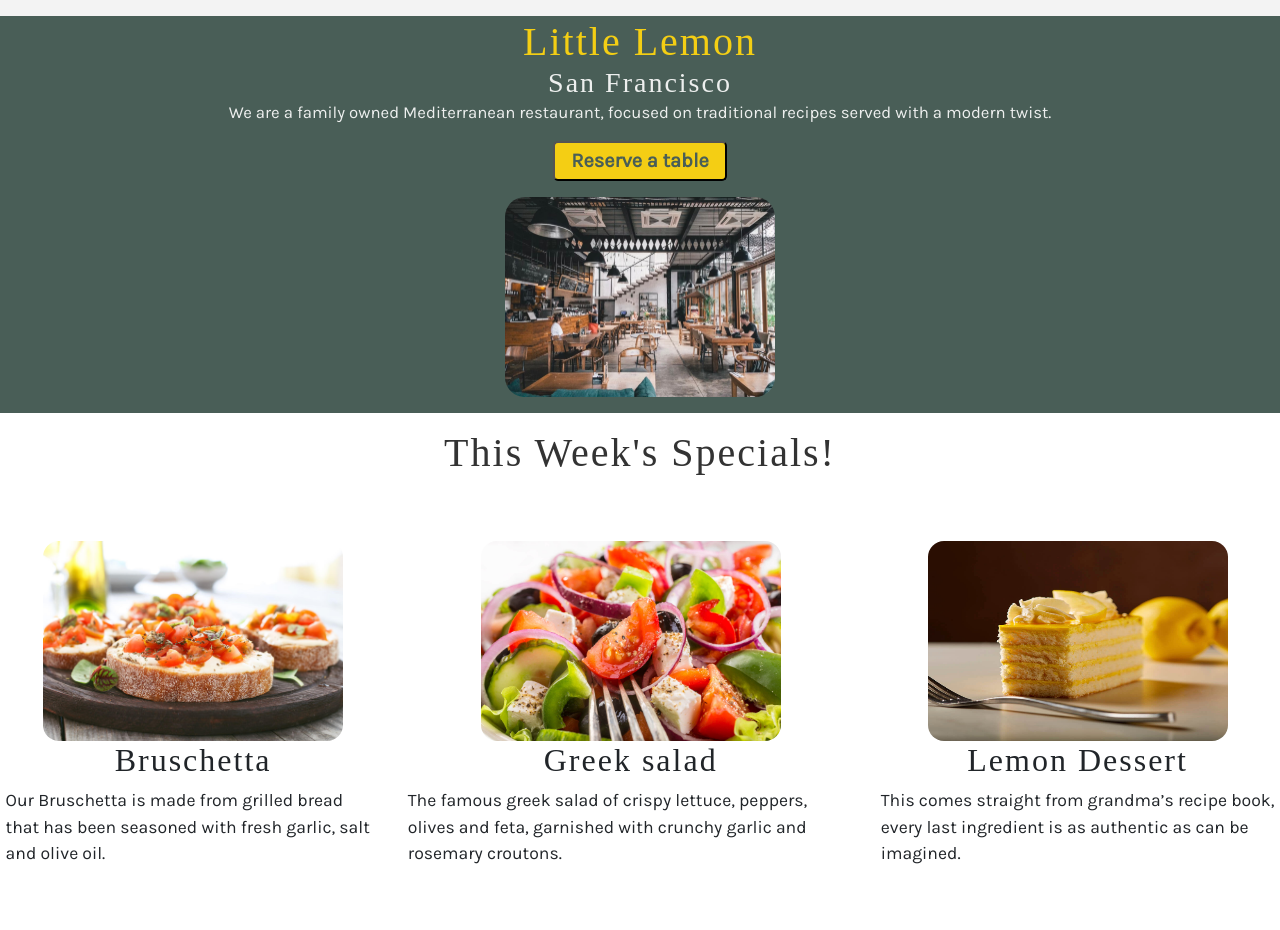
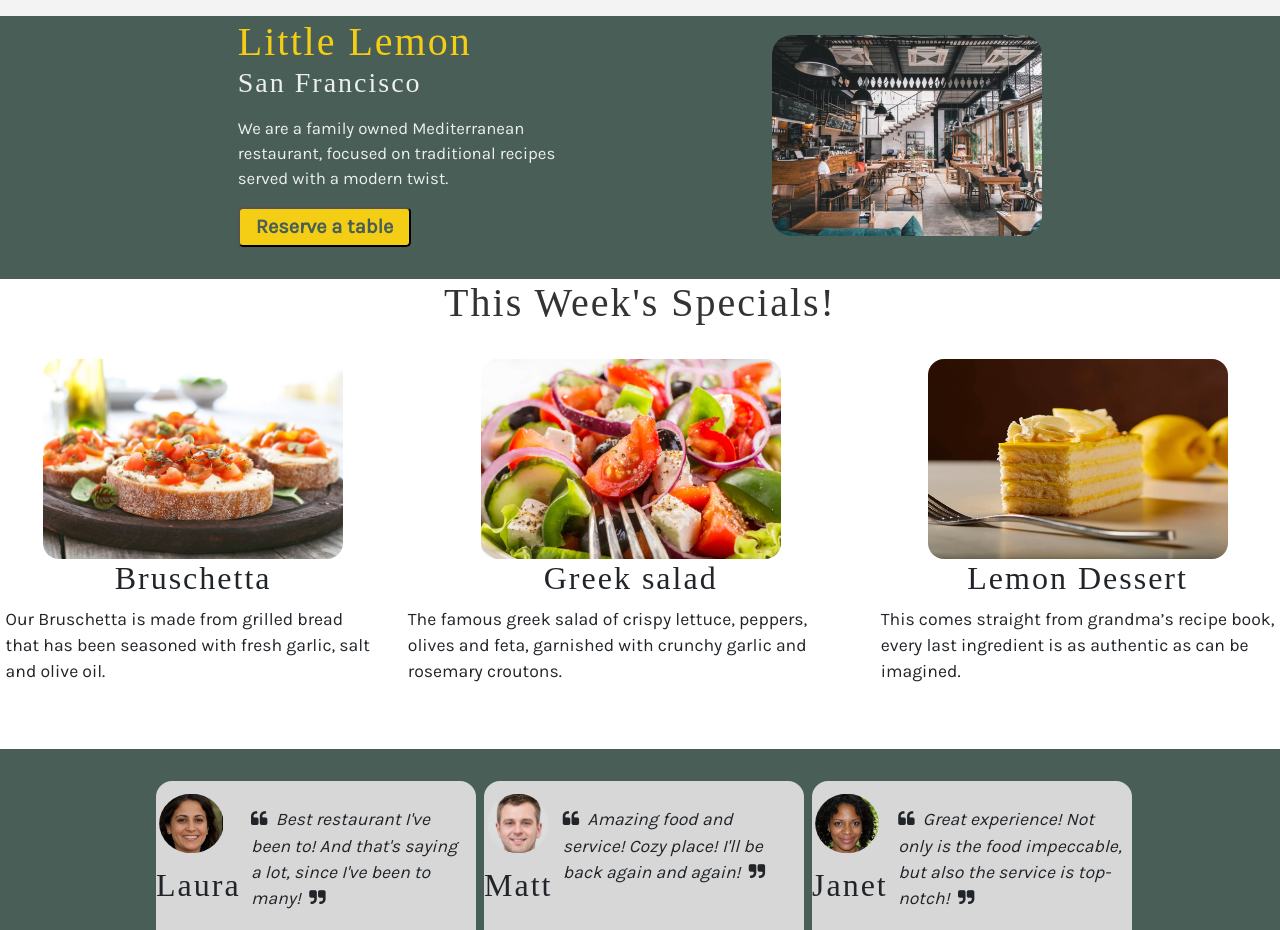
Before and after one commit to JBreitenbr/Frontend-Developer-Capstone, a React (Vite) app: page /Frontend-Developer-Capstone/home in a window 1280 px wide. Shown: the part 60-990 px from the top of the page. Built offline with nearby package versions, Linux system fonts and the light colour scheme; a web font is replaced by a local one.

Commit message:
incorporating even more styles and responsiveness

```diff
--- a/src/App.jsx
+++ b/src/App.jsx
@@ -16,7 +16,6 @@ export default function App() {
           <Route path="/Frontend-Developer-Capstone/home" element={<Home/>}/>
           <Route path="/Frontend-Developer-Capstone/menu" element={<MenuList/>}/>
           <Route path="Frontend-Developer-Capstone/about" element={<About />} />
-          <Route path="Frontend-Developer-Capstone/specials" element={<Specials />} />
           <Route path="Frontend-Developer-Capstone/reservations" element={<Reservations />} />
           <Route
             path="Frontend-Developer-Capstone/confirmedReservation"
--- a/src/components/ConfirmedReservation.jsx
+++ b/src/components/ConfirmedReservation.jsx
@@ -12,10 +12,10 @@ const ConfirmedReservation = () => {
   let uhrzeit=parsed.uhrzeit;
   return (
     <><div className="confirmed-reservation">
-      <h3 style={{marginTop:"2.5rem"}}>Thank you for your reservation!</h3>
+      <h3 style={{marginTop:"2.3rem"}}>Thank you for your reservation!</h3>
         <h4>We look forward to seeing you at Little Lemon.</h4>
       <div className="reservation-details">
-      <h2 style={{color:"#f7f7f7"}}>Confirmation details</h2>
+      <h3 style={{color:"#f7f7f7"}}>Confirmation details</h3>
           <p><span><strong>Occasion:</strong> {anlass}</span></p>
           <p><span><strong>Number of Guests:</strong> {anzahl_personen}</span></p>
           <p><span><strong>Date:</strong> {datum}</span></p>
--- a/src/components/Home.jsx
+++ b/src/components/Home.jsx
@@ -11,16 +11,15 @@ const Home = () => {
   return (<>
     <section>
       <article className="banner">
-        <h2 id="head1">Little Lemon</h2>
+        <div><h2 id="head1">Little Lemon</h2>
         <h3 id="head2">San Francisco</h3>
-        <p className="resto-desc">We are a family owned Mediterranean restaurant, focused on traditional recipes served with a modern twist.</p>
+        <p className="resto-desc" style={{marginTop:"1rem"}}>We are a family owned Mediterranean </p> <p className="resto-desc">restaurant, focused on traditional recipes</p><p className="resto-desc" style={{marginBottom:"1rem"}}>served with a modern twist.</p>
         <Link to="/Frontend-Developer-Capstone/reservations">
           <button className="btn-lemon">Reserve a table</button>
-        </Link>
-<img src={restaurant_view} alt="Banner Image" className='banner-img' /><Link to="/Frontend-Developer-Capstone/menu">
-
-        </Link></article>
-      {w<768?(<div id="check-menu-wrapper"><button id="check-menu" className="btn-lemon">Check out our menu!</button></div>):(<><h2 style={{textAlign:"center"}}>This Week's Specials!</h2><Specials/><Reviews/></>)}
+        </Link></div>
+<div><img src={restaurant_view} alt="Banner Image" className='banner-img' /></div>
+          </article>
+      {w<768?(<div id="check-menu-wrapper"><Link to="/Frontend-Developer-Capstone/menu"><button id="check-menu" className="btn-lemon">Check out our menu!</button></Link></div>):(<><h2 style={{textAlign:"center",padding:"0px",margin:"0px"}}>This Week's Specials!</h2><Specials/><Reviews/></>)}
     </section><Footer/></>
   )
 }
--- a/src/components/Navbar.jsx
+++ b/src/components/Navbar.jsx
@@ -15,7 +15,6 @@ const Navbar=() => {
     <Link className="nav-link nav-item" to="/Frontend-Developer-Capstone"></Link>
       <Link className="nav-link nav-item" to="/Frontend-Developer-Capstone/home">Home</Link>
       <Link className="nav-link nav-item" to="/Frontend-Developer-Capstone/menu">Menu</Link><Link className="nav-link nav-item" to="/Frontend-Developer-Capstone/about">About</Link>
-    <Link className="nav-link nav-item" to="/Frontend-Developer-Capstone/specials">Specials</Link>
     <Link className="nav-link nav-item" to="/Frontend-Developer-Capstone/reservations">Book</Link>
 
       </div></div>
--- a/src/components/ReservationForm.jsx
+++ b/src/components/ReservationForm.jsx
@@ -51,7 +51,7 @@ const myObject = {
   };
 
   return (
-    <form onSubmit={handleFormSubmit}>
+    <form onSubmit={handleFormSubmit} style={{backgroundColor:"lightgrey",borderRadius:"1rem"}}>
       <FormField
         label="Date"
         htmlFor="reservation-date"
@@ -130,8 +130,8 @@ const myObject = {
         </div>
       </FormField>
       <button
-        className="button-primary"
-        type="submit"
+        className="btn-lemon"
+        type="submit" style={{marginTop:"1rem"}}
         disabled={!areAllFieldsValid()}
       >
         Reserve now!
--- a/src/components/Reviews.jsx
+++ b/src/components/Reviews.jsx
@@ -2,7 +2,7 @@ import "../styles/Reviews.css";
 import RevCard from "./RevCard";
 import customerData from "../helpers/customers";
 const Reviews = () => {
-  return (<article style={{marginTop:"0rem",marginBottom:"0rem",paddingTop:"0rem",paddingBottom:"0rem",backgroundColor:"#495e57",border:"1px solid lime"}}>
+  return (<article style={{marginTop:"0rem",marginBottom:"0rem",paddingTop:"1rem",paddingBottom:"1rem",backgroundColor:"#495e57"}}>
     <div className="testis">
         {customerData.map((customer, index) => (
           <RevCard key={index} customer={customer} />
--- a/src/components/Specials.jsx
+++ b/src/components/Specials.jsx
@@ -4,7 +4,7 @@ import menuData from "../helpers/menu_items";
 
 const Specials = () => {
   let specialsData=menuData.filter(item=>item.id<4);
-  return (<article style={{paddingTop:"1rem",paddingBottom:"1rem",backgroundColor:"#fff"}}>
+  return (<article style={{paddingTop:"0rem",paddingBottom:"1rem",backgroundColor:"#fff"}}>
     <div className="specials">
         {specialsData.map((menu, index) => (
           <SpecialsCard key={index} menu={menu} />
--- a/src/styles/Home.css
+++ b/src/styles/Home.css
@@ -1,8 +1,8 @@
 .banner {
  margin-top:20px;
   display: flex;
-  flex-direction: column;
-  justify-content: center;
+  flex-direction: row;
+  justify-content: space-evenly;
   align-items: center;
   background-color: #495e57;
   padding: 3rem 1.8rem 1rem 1.8rem;
@@ -20,10 +20,15 @@
 }
 .resto-desc {
     font-size: 1.05rem;
+    margin: 0;
+    margin-right: 0.5rem;
+    padding: 0;
+
   }
 .banner-img{
   width: 270px;
   border-radius: 20px;
+  left-margin: 3rem;
 }
 #check-menu {
   background-color:#f4ce14;
@@ -38,3 +43,9 @@
   align-items: center;
   border: 3px solid #495e57;
 }
+
+@media (max-width: 760px){
+  .banner {
+    flex-direction: column;
+  }
+}
--- a/src/styles/Reservations.css
+++ b/src/styles/Reservations.css
@@ -1,3 +1,9 @@
+form {
+  padding:3rem;
+  border-radius: 1rem;
+  background-color:lightgrey;
+  margin-bottom: 3rem;
+}
 .reservations,.confirmed-reservation {
   margin-top: 4rem;
   display: flex;
--- a/src/styles/Reviews.css
+++ b/src/styles/Reviews.css
@@ -23,8 +23,8 @@
   /*margin: 0px 2rem 0px 2rem;*/
   width: 240px;
   height: 180px;
-  margin: 0px;
-  border: 1px solid darkred;
+  margin-left:0.5rem;
+  /*border: 1px solid darkred;*/
 }
 
 .test-pic {
@@ -33,7 +33,7 @@
   padding: 0.8rem 0.2rem 0.8rem 0.2rem;
 }
 .test-para {
-  padding: 1.6rem 0.7rem 1.9rem 0.3rem;
+  padding: 1.6rem 0.35rem 1.9rem 0.65rem;
   height: 140px;
   font-size: 0.95rem;
   font-style: italic;
```
